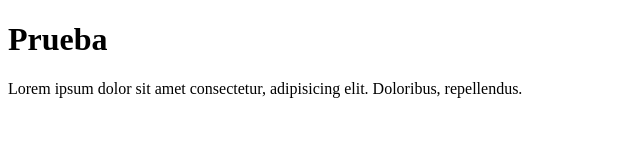
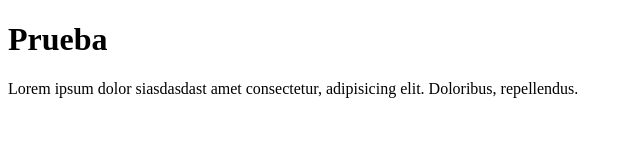
Before and after one commit to Luisvergarac/Primera-pagina, a plain HTML site: page index.html in a window 1280 px wide. Shown: the whole page, without its empty margins (0-640 px from the left). Drawn offline with Linux system fonts and the light colour scheme.

Commit message:
segunda vez

```diff
--- a/index.html
+++ b/index.html
@@ -9,7 +9,7 @@
 <body>
     <h1> Prueba</h1>
     <div class="contenido">
-        <p>Lorem ipsum dolor sit amet consectetur, adipisicing elit. Doloribus, repellendus.</p>
+        <p>Lorem ipsum dolor siasdasdast amet consectetur, adipisicing elit. Doloribus, repellendus.</p>
     </div>
 </body>
 </html>
```
